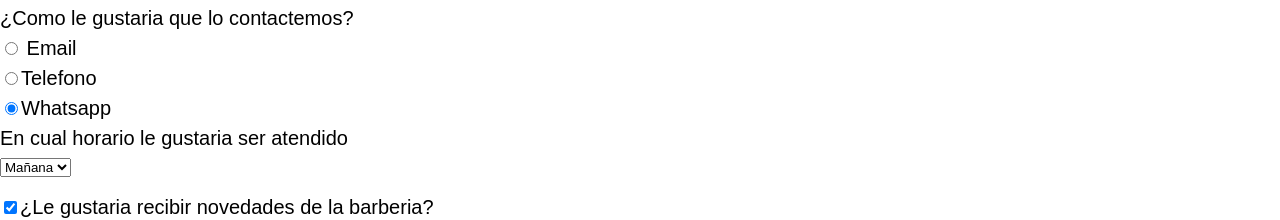
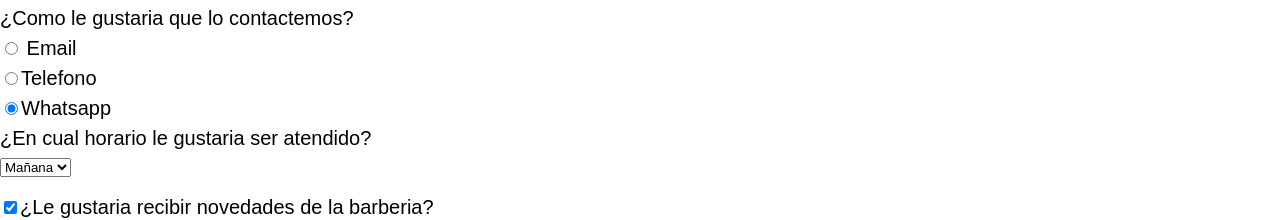
Before and after one commit to JulianVera18/pagina-barberia-alura, a plain HTML site: page contacto.html in a window 1280 px wide. Shown: the part 790-1010 px from the top of the page. Drawn offline with Linux system fonts and the light colour scheme.

Commit message:
Update contacto.html
se arreglaron signos de interrogacion

```diff
--- a/contacto.html
+++ b/contacto.html
@@ -48,7 +48,7 @@
                 </fieldset>
 
                 <fieldset>
-                    <legend>En cual horario le gustaria ser atendido</legend>
+                    <legend>¿En cual horario le gustaria ser atendido?</legend>
                     <select>
                         <option>Mañana</option>
                         <option>Tarde</option>
```
